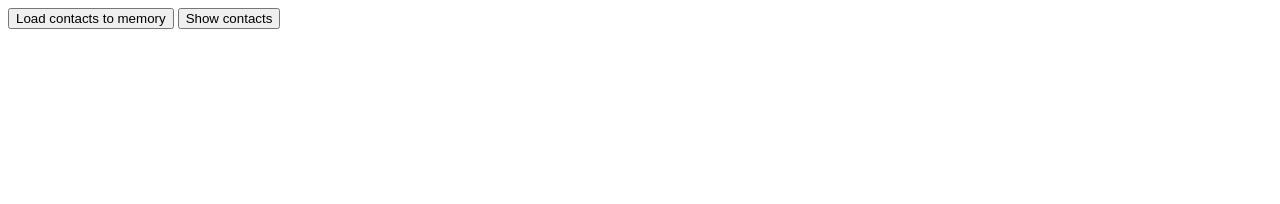
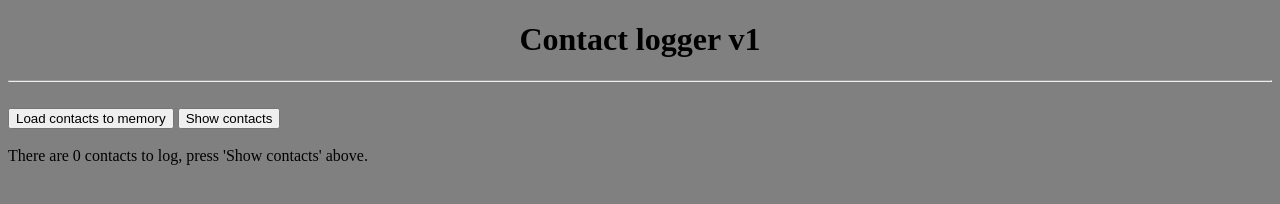
Before and after one commit to Alexrodriguez2090/mustang-data-aar, a plain HTML site: page contactparsing.html in a window 1280 px wide. Both pictures are taken after a click on the button "Load contacts to memory". Drawn offline with Linux system fonts and the light colour scheme; no server answers.

Commit message:
Add files via upload

```diff
--- /dev/null
+++ b/contactparsing.css
@@ -0,0 +1,9 @@
+h1 {
+	text-align:center;
+}
+body {
+	background-color:grey;
+}
+h3 {
+	color:blue;
+}
--- a/contactparsing.html
+++ b/contactparsing.html
@@ -1,12 +1,27 @@
 <!DOCTYPE html>
-<html>
+<html lang="en-US">
+<!--
+    Author:      Alejandro Rodriguez
+    Class:       Web and Distributed Programming
+    Project:     Mustang v1
+    Description: First version of the contact logger.
+-->
 <head>
 	<title>JSON Contacts</title>
+	<meta charset="utf-8"/>
 	<script src="contactparsing.js"></script>
+	<link rel="stylesheet" href="contactparsing.css">
 </head>
 <body onload="getIndex()">
-<button onclick="nextContact()">Load contacts to memory</button>
-<button onclick="check()">Show contacts</button>
-<div id="contactsID"></div>
+
+	<h1>Contact logger v1</h1>
+	<hr /><br />
+
+	<button onclick="nextContact()">Load contacts to memory</button>
+	<button onclick="check()">Show contacts</button>
+	<br /><br />
+
+	<div id="contactsID">Press "Load contacts to memory" to start.</div>
+
 </body>
 </html>
--- a/contactparsing.js
+++ b/contactparsing.js
@@ -18,6 +18,7 @@ function nextContact() {
 	for (contactProgress = 0; contactProgress < contacts.length; contactProgress++) {
 		showContact()
 	}
+	document.getElementById("contactsID").innerHTML = "There are " + contactProgress + " contacts to log, press 'Show contacts' above.";
 }
 
 function showContact() {
@@ -32,6 +33,7 @@ function showContact() {
 	}
     ofIndexLoad.send();
 }
+
 function check() {
 	for (i = 0; i < contactsSquared.length; i++) {
 		console.log(contactsSquared[i])
```
